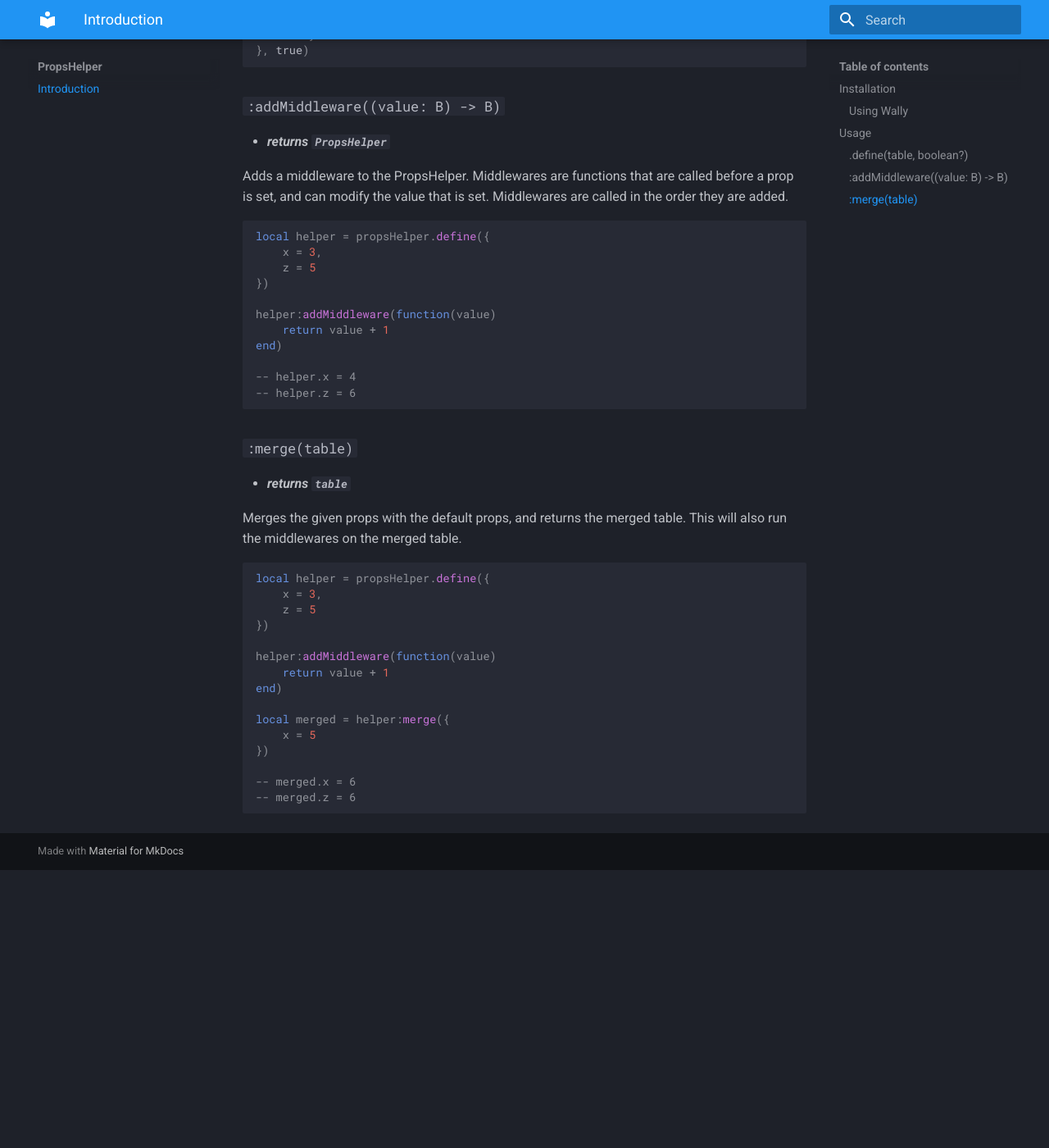
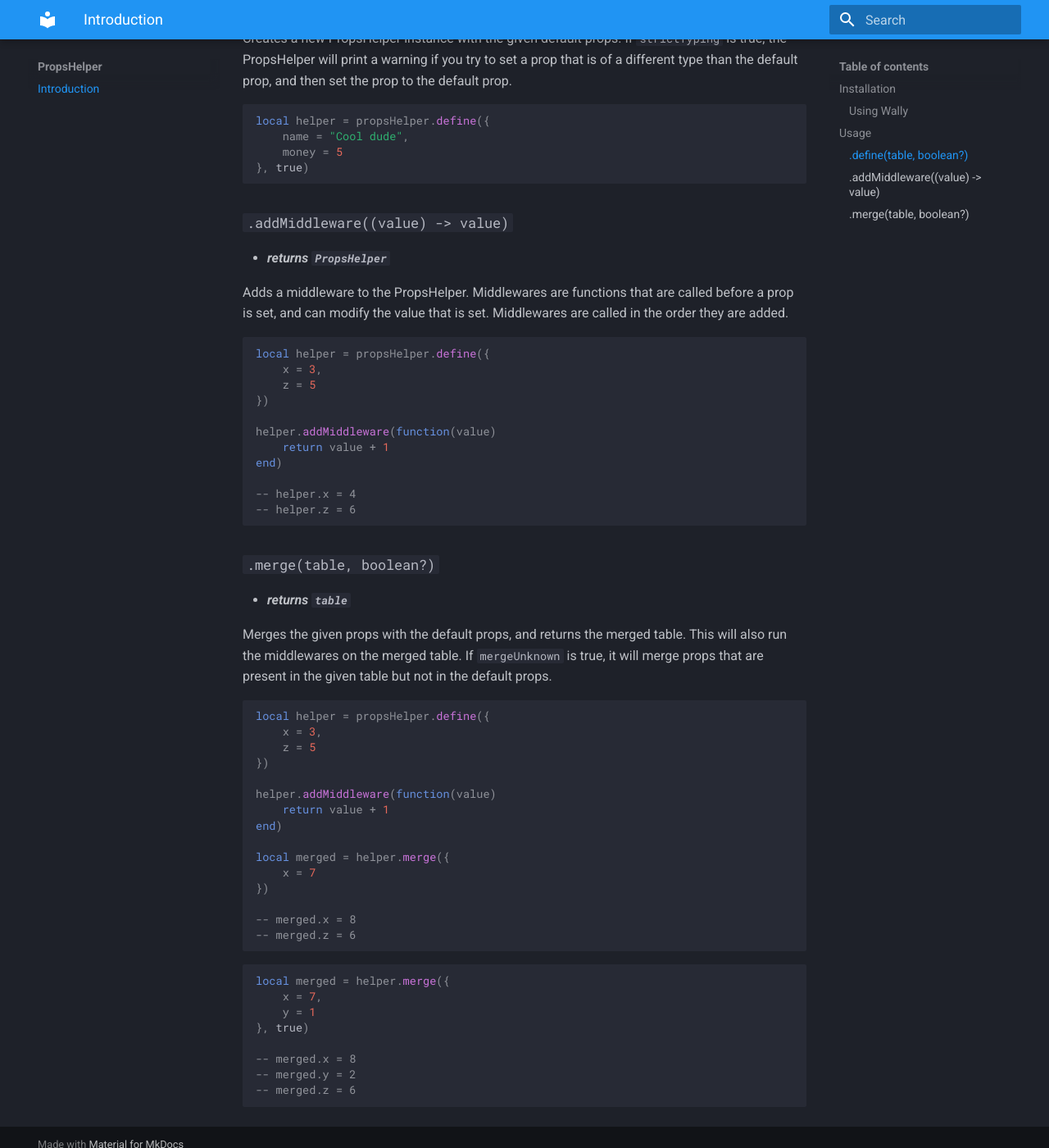
Before and after one commit to alexasterisk/WallyPackages, an MkDocs documentation site: the page built from docs/props-helper/index.md, in a window 1280 px wide and 1400 px high, scrolled down 1567 px. Shown: the whole window at 82% size. Built offline with MkDocs 1.6.1 and Material for MkDocs 9.7.7, drawn with Linux system fonts in a browser that asks for light colours; before the commit the page ends 2628 px from its top, so only the background shows below that; some of the changed text lies outside the part shown.

Commit message:
props-helper `0.1.0` -> `0.2.0`

````diff
--- a/docs/props-helper/index.md
+++ b/docs/props-helper/index.md
@@ -1,3 +1,5 @@
+PropsHelper will help you manage your property tables in a more organized way, and will also help you with strict type checking your props. You can also add middlewares to your PropsHelper to modify the values that are set when you merge your default properties with the given properties.
+
 ## Installation
 
 ### Using Wally
@@ -13,7 +15,7 @@ registry = "https://github.com/UpliftGames/wally-index"
 realm = "shared"
 
 [dependencies]
-PropsHelper = "alexinite/props-helper@0.1.0"
+PropsHelper = "alexinite/props-helper@0.2.0"
 ```
 
 ``` ps1
@@ -64,7 +66,7 @@ local helper = propsHelper.define({
 }, true)
 ```
 
-### `:addMiddleware((value: B) -> B)`
+### `.addMiddleware((value) -> value)`
 * ***returns `PropsHelper`***
 
 Adds a middleware to the PropsHelper. Middlewares are functions that are called before a prop is set, and can modify the value that is set. Middlewares are called in the order they are added.
@@ -75,7 +77,7 @@ local helper = propsHelper.define({
     z = 5
 })
 
-helper:addMiddleware(function(value)
+helper.addMiddleware(function(value)
     return value + 1
 end)
 
@@ -83,11 +85,12 @@ end)
 -- helper.z = 6
 ```
 
-### `:merge(table)`
+### `.merge(table, boolean?)`
 * ***returns `table`***
 
 Merges the given props with the default props, and returns the merged table.
 This will also run the middlewares on the merged table.
+If `mergeUnknown` is true, it will merge props that are present in the given table but not in the default props.
 
 ``` lua
 local helper = propsHelper.define({
@@ -95,14 +98,25 @@ local helper = propsHelper.define({
     z = 5
 })
 
-helper:addMiddleware(function(value)
+helper.addMiddleware(function(value)
     return value + 1
 end)
 
-local merged = helper:merge({
-    x = 5
+local merged = helper.merge({
+    x = 7
 })
 
--- merged.x = 6
+-- merged.x = 8
 -- merged.z = 6
 ```
+
+``` lua
+local merged = helper.merge({
+    x = 7,
+    y = 1
+}, true)
+
+-- merged.x = 8
+-- merged.y = 2
+-- merged.z = 6
+```
--- a/src/PropsHelper/wally.toml
+++ b/src/PropsHelper/wally.toml
@@ -1,7 +1,7 @@
 [package]
 name = "alexinite/props-helper"
 description = "A simple helper for working with default properties"
-version = "0.1.0"
+version = "0.2.0"
 authors = ["alexasterisk"]
 license = "MIT"
 registry = "https://github.com/UpliftGames/wally-index"
````
Also changed, not shown: docs/index.md (+1 -1 lines), src/PropsHelper/CHANGELOG.md (added, +5 -0 lines), src/PropsHelper/README.md (+1 -1 lines), 1 other file.
